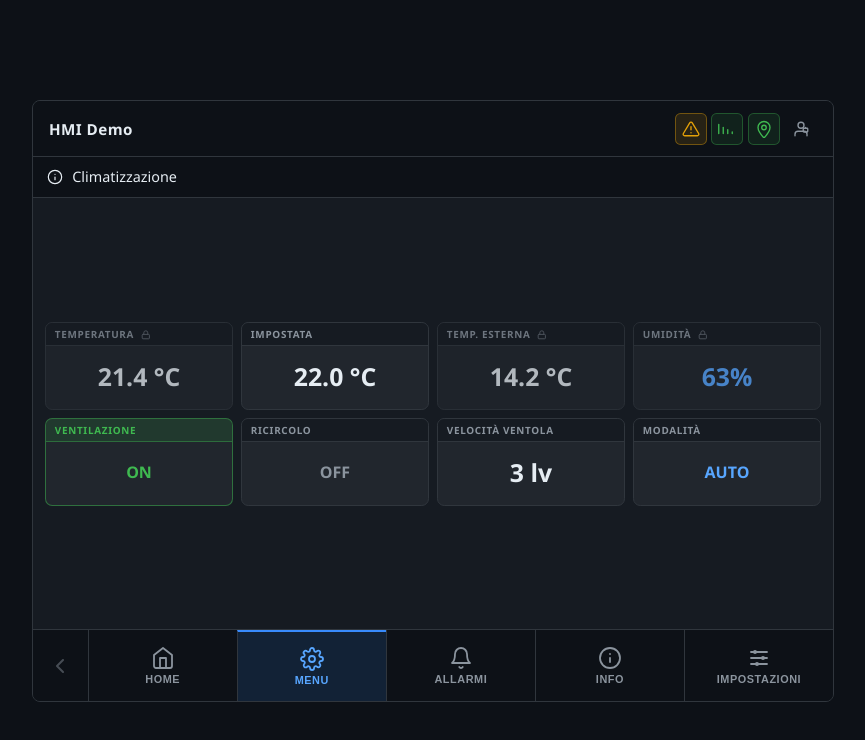
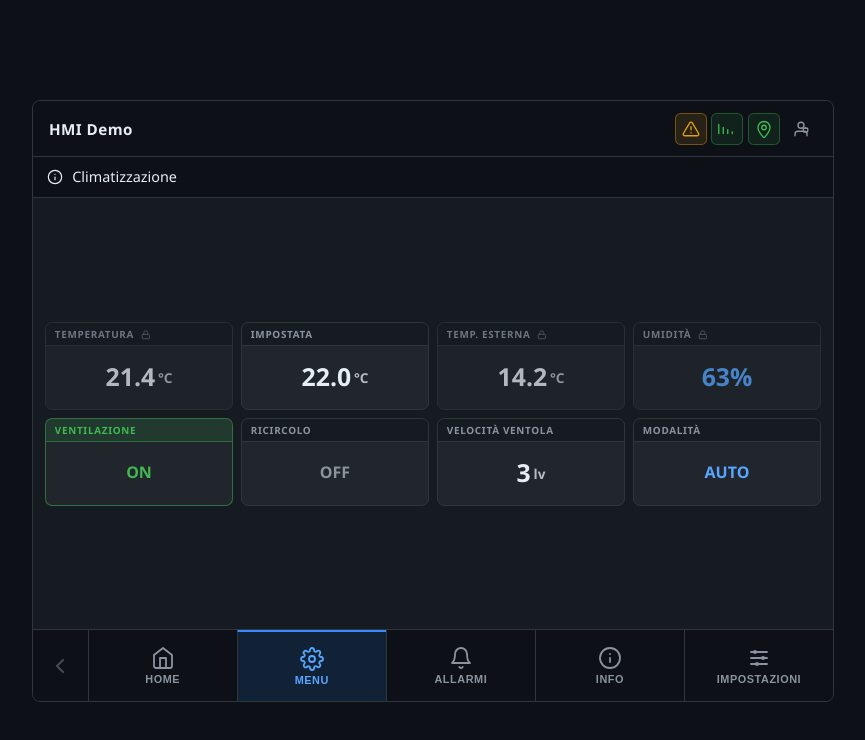
Before and after one commit to mad4j/hmi-demo, a Vue app: page / in a window 1280 px wide. Shown: the top 740 px of the page, without its empty margins (208-1073 px from the left). Built offline with nearby package versions, Linux system fonts and the light colour scheme.

Commit message:
feat: unit smaller font in number widgets, '---' for empty text widgets
Agent-Logs-Url: https://github.com/mad4j/hmi-demo/sessions/55176c42-65db-4cb9-9e80-869d6f3538c0

Co-authored-by: mad4j <1510799+mad4j@users.noreply.github.com>

```diff
--- a/src/components/ParameterWidget.vue
+++ b/src/components/ParameterWidget.vue
@@ -56,9 +56,11 @@ const displayValue = computed(() => {
     if (Number.isNaN(num)) {
       return '—'
     }
-    const formatted =
-      props.precision !== null ? num.toFixed(props.precision) : String(props.value)
-    return props.unit ? `${formatted} ${props.unit}` : formatted
+    return props.precision !== null ? num.toFixed(props.precision) : String(props.value)
+  }
+  if (props.type === 'text') {
+    const str = String(props.value ?? '').trim()
+    return str === '' ? '---' : str
   }
   if (props.type === 'password') {
     return '•••'
@@ -72,6 +74,8 @@ const displayValue = computed(() => {
   }
   return String(props.value ?? '—')
 })
+
+const displayUnit = computed(() => (props.type === 'number' && props.unit ? props.unit : ''))
 
 const isActive = computed(() => props.type === 'boolean' && Boolean(props.value))
 
@@ -117,7 +121,7 @@ const handleClick = () => {
       {{ name }}
       <IconLock v-if="readonly" class="readonly-icon" aria-hidden="true" />
     </div>
-    <div class="param-value">{{ displayValue }}</div>
+    <div class="param-value">{{ displayValue }}<span v-if="displayUnit" class="param-unit">{{ displayUnit }}</span></div>
   </div>
 </template>
 
@@ -240,6 +244,14 @@ const handleClick = () => {
   color: var(--transaction-modified-text);
 }
 
+.param-unit {
+  font-size: 0.55em;
+  font-weight: 600;
+  margin-left: 0.2em;
+  opacity: 0.75;
+  vertical-align: baseline;
+}
+
 .readonly-icon {
   display: inline-block;
   width: 0.6rem;
```
